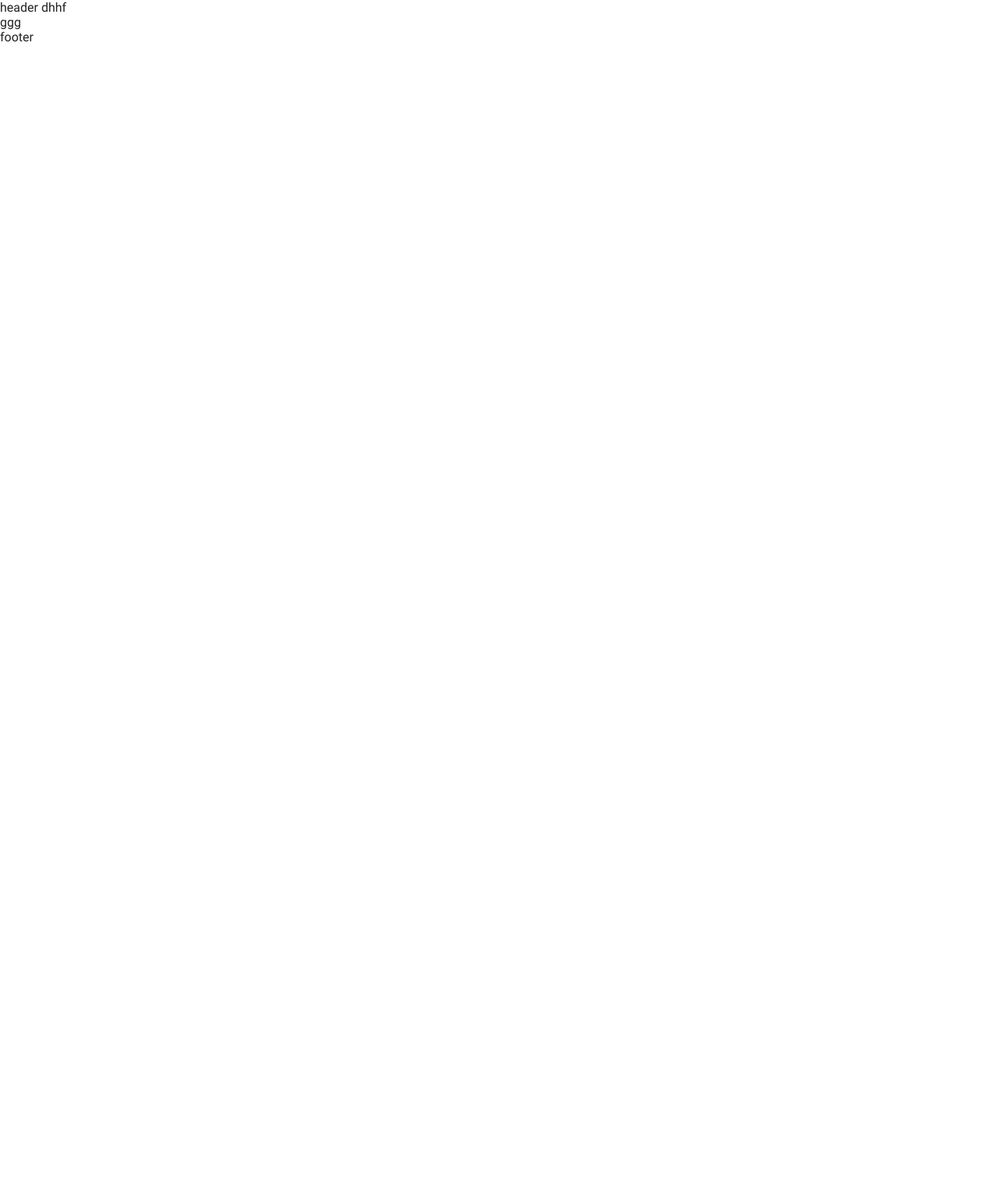
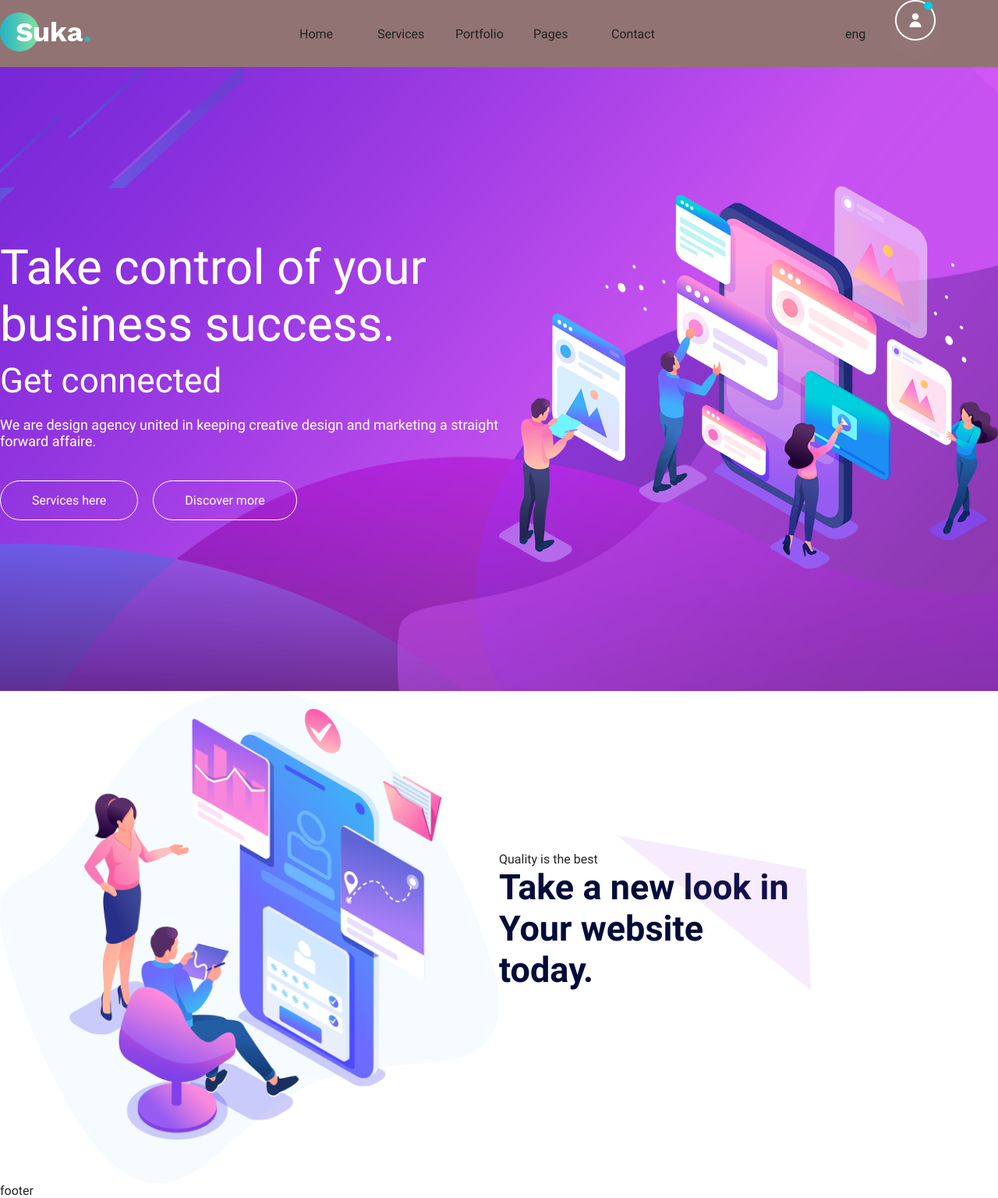
Before and after one commit to 4EPSI/suka, a website: page app/index.html in a window 1280 px wide. Shown: the whole page at 78% size. Before the commit the page ends 800 px from the top, so only its background shows below. Drawn offline with Linux system fonts and the light colour scheme.

Commit message:
page content

```diff
--- a/app/index.html
+++ b/app/index.html
@@ -26,13 +26,56 @@
 	<link rel="stylesheet" href="css/index.min.css">
 </head>
 <body>
-	<header class="header">
-		header dhhf
+		<header class="header">
+		<div class="container">
+			<div class="header_grid">
+				<a href="#" class="logo">
+					<img src="img/logo.png" alt="logo">
+				</a>
+				<a href="#">Home</a>
+				<a href="#">Services</a>
+				<a href="#">Portfolio</a>
+				<a href="#">Pages</a>
+				<a href="#">Contact</a>
+				<div>eng</div>
+				<a href="#">
+					<img src="img/top_button.png" alt="img">
+				</a>
+
+			</div>
+		</div>
 	</header>
 
 
 	<main class="main">
-		ggg
+		<div class="container">
+    <div class="home">
+        <div>
+            <h1 class="home_title">Take control of your business success.</h1>
+            <div class="home_item">Get connected</div>
+            <div class="home_text">We are design agency united in keeping creative design and marketing a straight forward affaire.</div>
+            <div>
+                <a class="home_button" href="#">Services here</a>
+                <a class="home_button" href="#">Discover more</a>
+            </div>
+        </div>
+        <div>
+            <img src="img/left_top.png" alt="img">
+        </div>
+    </div>
+</div>
+<div class="container">
+    <div class="quality">
+        <img src="img/image_here.png" alt="img">
+       <div>
+           <div>Quality is the best</div>
+           <div class="quality_content">
+               <b class="quality_title">Take a new look in Your website today.</b>
+                <img class="quality_figure" src="img/figure.png" alt="img">
+           </div>
+       </div>
+    </div>
+</div>
 	</main>
 	<footer class="footer">
         <div class="container">
--- /dev/null
+++ b/app/scss/_header.scss
@@ -0,0 +1,10 @@
+// HEADER
+.header {
+    background: rgb(146, 115, 115);
+    &_grid {
+        display: grid;
+        grid-template-columns: 30% 100px 100px 100px 100px 300px 50px 1fr;
+        align-items: center;
+        width: 100%;
+    }
+}
--- a/app/scss/_home.scss
+++ b/app/scss/_home.scss
@@ -1,5 +1,68 @@
 // MAIN
-.main {
-	flex: 1 0 auto;
-	overflow: hidden;
+// .main {
+// 	flex: 1 0 auto;
+// 	overflow: hidden;
+// }
+.home {
+	background-image: url(../img/top_fon.png);
+	background-repeat: no-repeat;
+	background-size: cover;
+	background-position: center;
+	position: relative;
+	height: 100vh;
+	display: grid;
+    grid-template-columns: 1fr 1fr;
+    align-items: center;
+	// display: flex;
+	// align-items: center;
+	// overflow: hidden;
+	&_title {
+		color: #fff;
+		font-size: 62px;
+		margin-bottom: 10px;
+	}
+	&_item {
+		color: #fff;
+		font-size: 44px;
+		margin-bottom: 20px;
+	}
+	&_text {
+		font-size: 18px;
+		color: #fff;
+		margin-bottom: 40px;
+	}
+	&_button {
+		padding-top: 15px;
+		padding-bottom: 15px;
+		padding-left: 40px;
+		padding-right: 40px;
+		color: #fff;
+		border: 1px solid white;
+		border-radius: 100px;
+		display: inline-block;
+		text-align: center;
+		transition: all 0.3s ease;
+		margin-right: 15px;
+		// box-shadow: 0 0 8px 0 rgb(0 0 0 / 30%);
+		&:hover {
+			background: #7fdca2;
+			color: #fff;
+			border: none;
+		}
+	}
 }
+.quality {
+	display: grid;
+	grid-template-columns: 50% 50%;
+	align-items: center;
+	&_content {
+		display: flex;
+	}
+	&_title {
+		color: #010c39;
+		font-size: 45px;
+	}
+	&_figure {
+		transform: translate(-240px,-40px);
+	}
+}
--- a/app/scss/index.scss
+++ b/app/scss/index.scss
@@ -3,5 +3,8 @@
 @import "general";
 
 // Pages
+@import "header";
+@import "home";
+
 
 @import "media"; /* Always at the end*/
```
Also changed, not shown: app/_header.html (+18 -2 lines), app/_home_content.html (+28 -1 lines), app/css/index.min.css, app/img/Logo.png (added), app/img/figure.png (added), app/img/image_here.png (added), app/img/left_top.png (added), app/img/top_button.png (added), app/img/top_fon.png (added), 1 other file.
